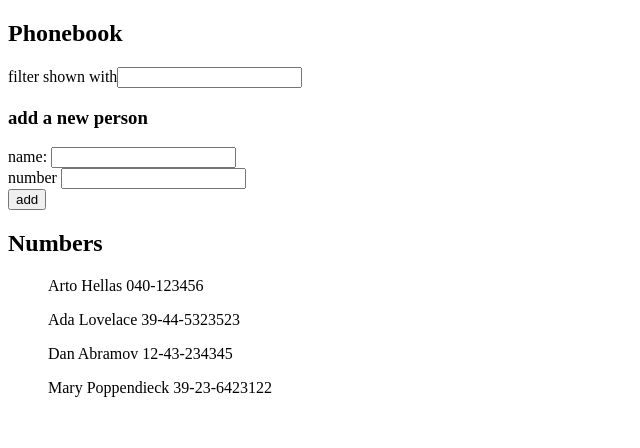
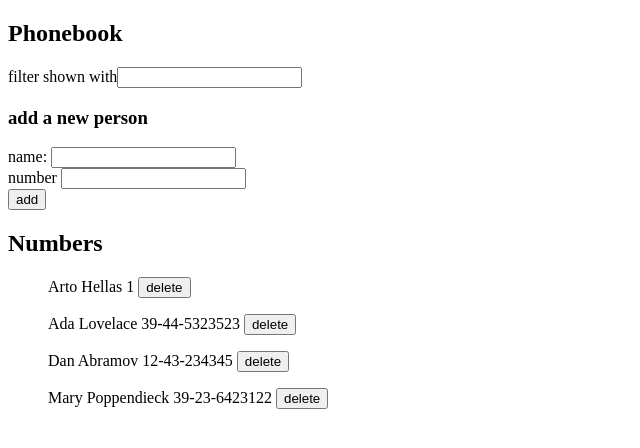
Before and after one commit to dalebandoni/fullstackopen2021, a React (Create React App) app in the folder part2/phonebook/: page / in a window 1280 px wide. Shown: the top 448 px of the page, without its empty margins (0-640 px from the left). Built offline with nearby package versions, Linux system fonts and the light colour scheme; data requests are answered from the project's data file.

Commit message:
exercises 2.15.-2.18.

```diff
--- a/part2/phonebook/db.json
+++ b/part2/phonebook/db.json
@@ -2,7 +2,7 @@
   "persons": [
     {
       "name": "Arto Hellas",
-      "number": "040-123456",
+      "number": "1",
       "id": 1
     },
     {
--- a/part2/phonebook/src/App.js
+++ b/part2/phonebook/src/App.js
@@ -1,8 +1,8 @@
-import axios from 'axios'
 import React, { useEffect, useState } from 'react'
 import PersonForm from './components/PersonForm'
 import Persons from './components/Persons'
 import SearchFilter from './components/SearchFilter'
+import personService from './services/persons'
 
 const App = () => {
   const [persons, setPersons] = useState([])
@@ -11,20 +11,20 @@ const App = () => {
   const [filter, setFilter] = useState('')
 
   useEffect(() => {
-    const getPersons = async () => {
-      const { data } = await axios.get('http://localhost:3001/persons')
+    const fetchPersons = async () => {
+      const { data } = await personService.getAll()
       setPersons(data)
     }
-    getPersons()
+    fetchPersons()
   }, [])
 
   const filteredPeople = persons.filter(person =>
     person.name.toLowerCase().includes(filter.toLocaleLowerCase())
   )
 
-  const handleSubmit = e => {
+  const handleSubmit = async e => {
     e.preventDefault()
-    const newPerson = {
+    const newPersonObject = {
       name: newName,
       number: newNumber,
     }
@@ -34,13 +34,37 @@ const App = () => {
     )
 
     if (existingName[0] !== undefined) {
-      alert(`${newName} is already added to the phonebook`)
+      if (
+        window.confirm(
+          `${newName} is already added to the phonebook, replace the old number with a new one?`
+        )
+      ) {
+        const updatedPerson = await personService.update(
+          existingName[0].id,
+          newPersonObject
+        )
+        setPersons(
+          persons.map(person =>
+            person.id !== existingName[0].id ? person : updatedPerson.data
+          )
+        )
+      } else {
+        return
+      }
       return
     }
 
-    setPersons(persons.concat(newPerson))
+    const newPerson = await personService.create(newPersonObject)
+
+    setPersons(persons.concat(newPerson.data))
     setNewName('')
     setNewNumber('')
+  }
+
+  const handleDelete = async id => {
+    const deletedPerson = await personService.deletePerson(id)
+    setPersons(persons.filter(person => person.id !== id))
+    return deletedPerson
   }
 
   return (
@@ -56,7 +80,7 @@ const App = () => {
         setNewNumber={setNewNumber}
       />
       <h2>Numbers</h2>
-      <Persons filteredPeople={filteredPeople} />
+      <Persons filteredPeople={filteredPeople} handleDelete={handleDelete} />
     </div>
   )
 }
--- a/part2/phonebook/src/components/Persons.js
+++ b/part2/phonebook/src/components/Persons.js
@@ -1,11 +1,12 @@
 import React from 'react'
 
-const Persons = ({filteredPeople}) => {
+const Persons = ({ filteredPeople, handleDelete }) => {
   return (
     <ul>
       {filteredPeople.map(person => (
         <p key={person.name}>
-          {person.name} {person.number}
+          {person.name} {person.number}{' '}
+          <button onClick={() => handleDelete(person.id)}>delete</button>
         </p>
       ))}
     </ul>
--- /dev/null
+++ b/part2/phonebook/src/services/persons.js
@@ -0,0 +1,23 @@
+import axios from 'axios'
+const baseUrl = 'http://localhost:3001/persons'
+
+const getAll = () => {
+  return axios.get(baseUrl)
+}
+
+const create = newObject => {
+  return axios.post(baseUrl, newObject)
+}
+
+const update = (id, newObject) => {
+  return axios.put(`${baseUrl}/${id}`, newObject)
+}
+
+const deletePerson = id => axios.delete(`${baseUrl}/${id}`)
+
+export default {
+  getAll,
+  create,
+  update,
+  deletePerson,
+}
```
